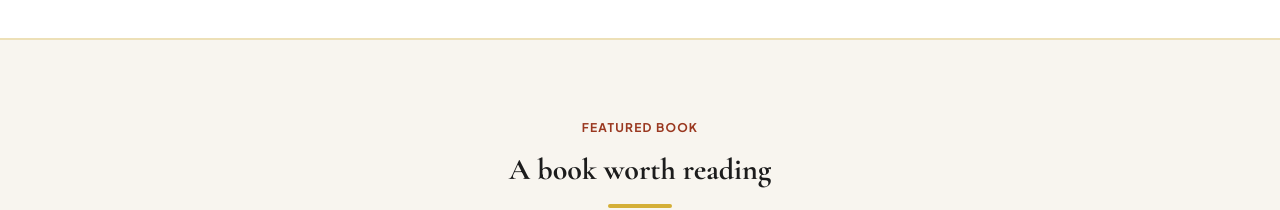
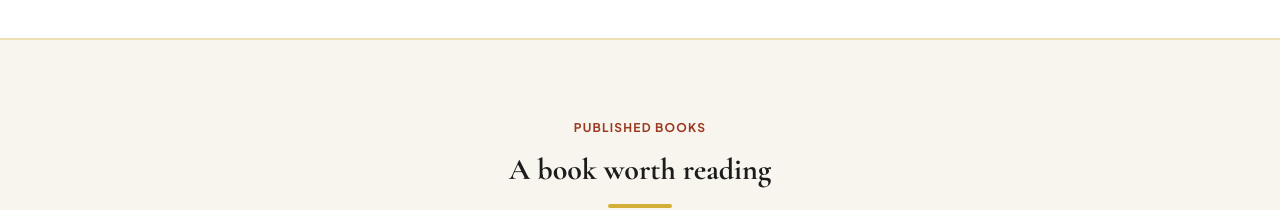
Before and after one commit to dreamhuntermoalosi-rgb/keatlegile-mabena-revised, a React (Vite) app: page / in a window 1280 px wide. Shown: the part 2960-3170 px from the top of the page. Built offline with nearby package versions, Linux system fonts and the light colour scheme.

Commit message:
fix: homepage section label 'Featured Book' → 'Published Books'

```diff
--- a/src/pages/Home.tsx
+++ b/src/pages/Home.tsx
@@ -668,7 +668,7 @@ export const Home: React.FC = () => {
         <div className="max-w-7xl mx-auto px-4 sm:px-8 space-y-8">
           <div className="text-center max-w-3xl mx-auto space-y-4">
             <div className="text-xs font-bold tracking-widest text-[#9a3820] uppercase">
-              Featured Book
+              Published Books
             </div>
             <h2 className="font-serif text-2xl sm:text-3xl md:text-3xl font-bold text-[#1C1C1C]">
               A book worth reading
```
